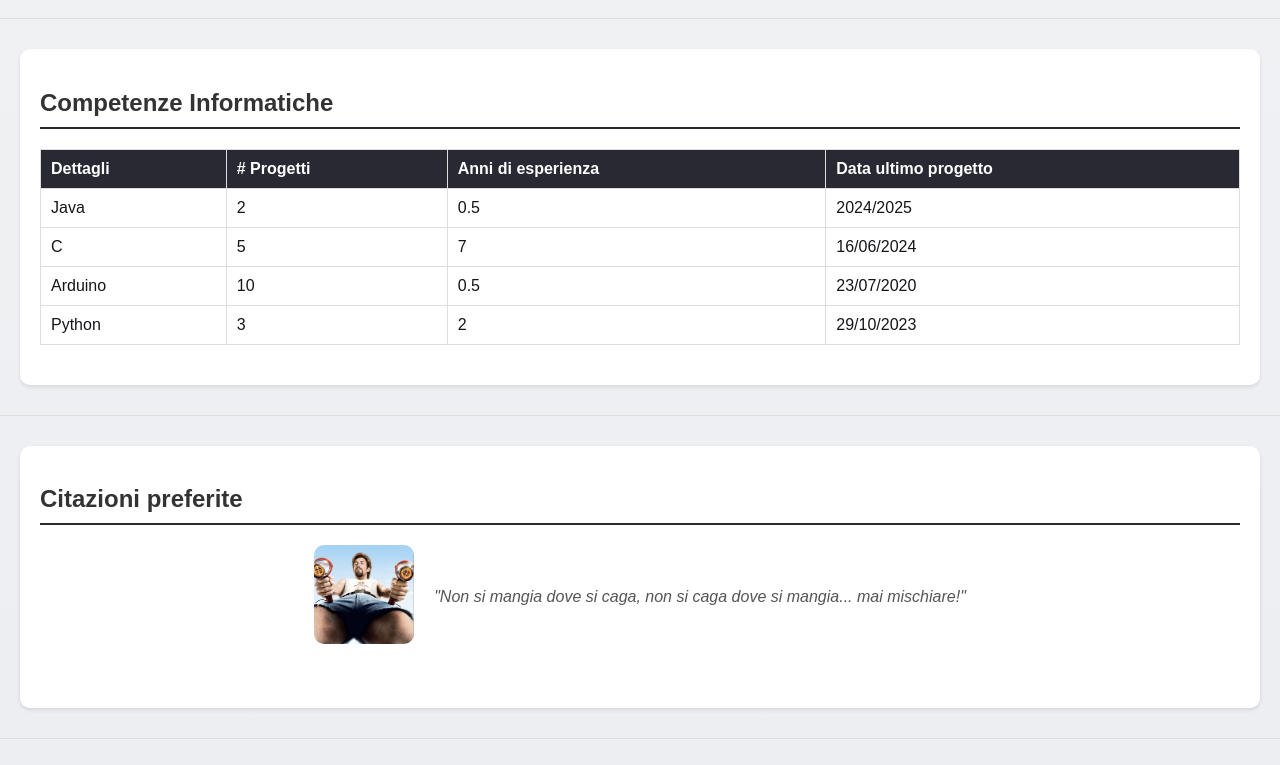
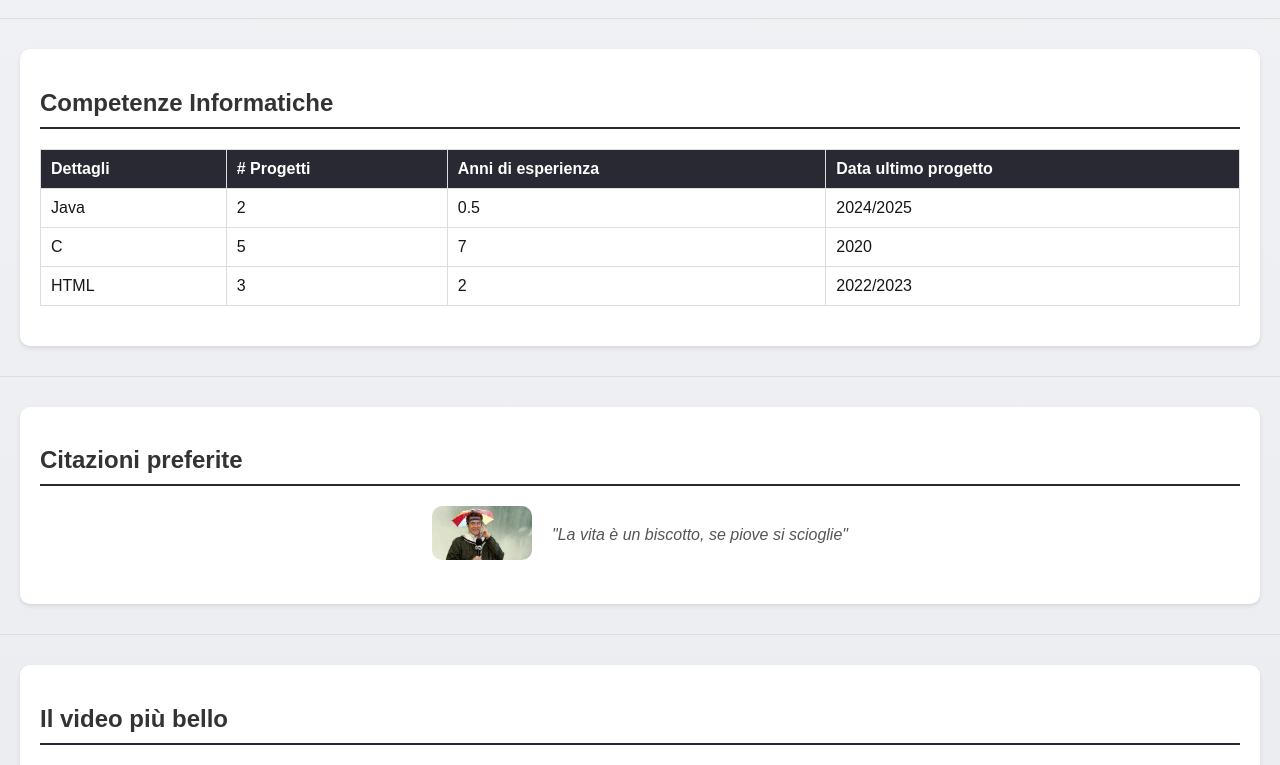
Before and after one commit to simonevisconti123/TSW-24-25-GR14, a PHP site: page /AnthonyVita.html in a window 1280 px wide. Shown: the part 748-1513 px from the top of the page. Run offline with PHP 8.4, Linux system fonts and the light colour scheme; some web fonts are replaced.

Commit message:
aggiornamento del chiSiamo di Anthony

```diff
--- a/AnthonyVita.html
+++ b/AnthonyVita.html
@@ -71,19 +71,13 @@
                     <td>C</td>
                     <td>5</td>
                     <td>7</td>
-                    <td>16/06/2024</td>
+                    <td>2020</td>
                 </tr>
                 <tr>
-                    <td>Arduino</td>
-                    <td>10</td>
-                    <td>0.5</td>
-                    <td>23/07/2020</td>
-                </tr>
-                <tr>
-                    <td>Python</td>
+                    <td>HTML</td>
                     <td>3</td>
                     <td>2</td>
-                    <td>29/10/2023</td>
+                    <td>2022/2023</td>
                 </tr>
             </tbody>
         </table>
@@ -94,14 +88,10 @@
     <section id="citazioni-favorite">
         <h2>Citazioni preferite</h2>
         <div class="quote">
-            <a href="https://it.wikipedia.org/wiki/Il_Signore_degli_Anelli" target="_blank">
-                <img src="img/zohan.png" alt="Il Signore degli Anelli" class="quote-image">
+            <a href="https://it.wikipedia.org/wiki/Una_settimana_da_Dio" target="_blank">
+                <img src="img/jimCarrey.jpg" alt="Una settimana da Dio" class="quote-image">
             </a>
-            <blockquote>"Non si mangia dove si caga, non si caga dove si mangia... mai mischiare!"</blockquote>
-        </div>
-        <div class="quote">
-            <a href="https://it.wikipedia.org/wiki/Star_Wars" target="_blank">
-            </a>
+            <blockquote>"La vita è un biscotto, se piove si scioglie"</blockquote>
         </div>
     </section>
 
@@ -109,7 +99,7 @@
 
     <section id="video">
         <h2>Il video più bello</h2>
-        <iframe width="1236" height="695" src="https://www.youtube.com/embed/IyMnoYoB_Z0" title="la cellulite sclerotica e i colori ..ehh coglioni" frameborder="0" allow="accelerometer; autoplay; clipboard-write; encrypted-media; gyroscope; picture-in-picture; web-share" referrerpolicy="strict-origin-when-cross-origin" allowfullscreen></iframe>
+        <iframe class="video-frame" width="1280" height="533" src="https://www.youtube.com/embed/lEDGdzulfoQ" title="Harry Potter and the Stone (2024)" frameborder="0" allow="accelerometer; autoplay; clipboard-write; encrypted-media; gyroscope; picture-in-picture; web-share" referrerpolicy="strict-origin-when-cross-origin" allowfullscreen></iframe>
     </section>
 
     <hr>
@@ -117,8 +107,7 @@
     <section id="social">
         <h2>I miei social</h2>
         <ul class="social-links">
-            <li><a href="DA COMPLETARE" target="_blank">LinkedIn DA COMPLETARE</a></li>
-            <li><a href="https://github.com/VinnGoff" target="_blank">GitHub</a></li>
+            <li><a href="https://github.com/AnthonyVita007" target="_blank">GitHub</a></li>
         </ul>
     </section>
 
--- a/css/personal_page.css
+++ b/css/personal_page.css
@@ -155,12 +155,15 @@
         }
 
         .contact-form label {
+            font-family: "Inter", sans-serif;
             font-weight: bold;
             display: block;
             margin-bottom: 5px;
         }
 
         .contact-form input, .contact-form textarea {
+
+            font-family: "Inter", sans-serif;
             width: 100%;
             padding: 10px;
             margin-bottom: 10px;
@@ -175,7 +178,7 @@
             border: none;
             border-radius: 5px;
             cursor: pointer;
-            font-family: "Inter";
+            font-family: "Inter", sans-serif;
             font-style: italic;
             font-weight: 900;
         }
```
Also changed, not shown: img/JimCarrey.jpg (added), img/zohan.png (deleted).
